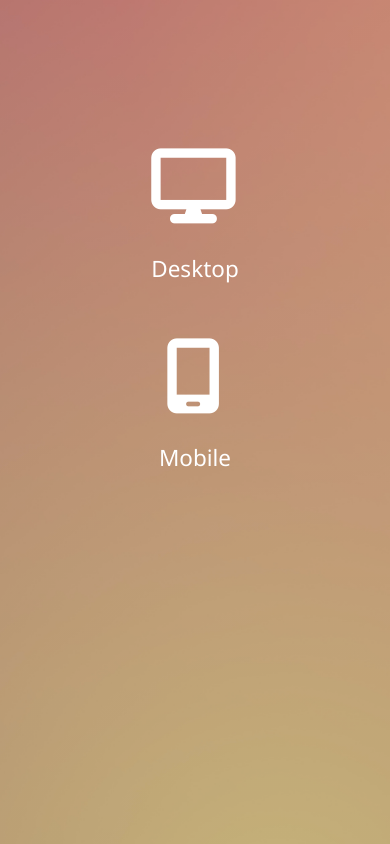
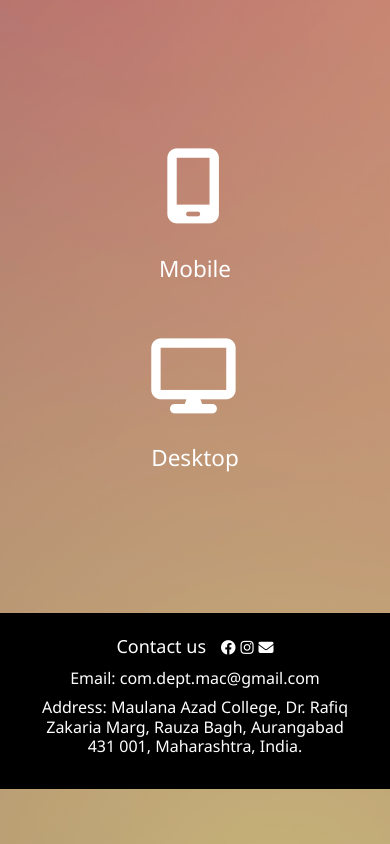
Before and after one commit to kamilshaikh-7/library-management-system, a PHP site: page / in a window 390 px wide. Shown: the part 170-1014 px from the top of the page. Run offline with PHP 8.4, Linux system fonts and the light colour scheme; some libraries are stand-ins or nearby versions.

Commit message:
seventh commit

```diff
--- a/index.php
+++ b/index.php
@@ -18,17 +18,29 @@
     <div class="background-image">
     </div>
         <!-- <div class="container1"> -->
+            <!--<h5 style="text-align:center; color:white; padding:2rem; margin-bottom:0; padding-bottom:0;">Use of Desktop is recommended for better interface experience</h5>-->
             <div class="icon-list">
+                <div class="icons">
+                    <a href="student_mobile/main.php"><i class="fa-solid fa-mobile-screen dev-icon2"></i></a>
+                    <h1>Mobile</h1>
+                </div>
                 <div class="icons">
                     <a href="main.php"><i class="fa-solid fa-display dev-icon1"></i></a>
                     <h1>Desktop</h1>
                 </div>
-                <div class="icons">
-                    <a href="student_mobile/main.php"><i class="fa-solid fa-mobile-screen dev-icon2"></i></a>
-                    <h1>Mobile</h1>
-                </div>
             </div>
         <!-- </div> -->
 
+    <footer class="footer">
+        <div class="containerF">
+            <h5 style="display:inline;padding-right:10px">Contact us</h5>
+            <a href="https://www.facebook.com"><i class="fa-brands fa-facebook footer-icons"></i></a>
+            <a href="https://www.instagram.com"><i class="fa-brands fa-instagram footer-icons"></i></a>
+            <a href="https://www.gmail.com"><i class="fa-solid fa-envelope footer-icons"></i></a>
+            <h6>Email: com.dept.mac@gmail.com</h6>
+            <h6>Address: Maulana Azad College, Dr. Rafiq Zakaria Marg, Rauza Bagh, Aurangabad <br> 431 001, Maharashtra, India.</h6>
+        </div>
+    </footer>
+
 </body>
 </html>
--- a/main.php
+++ b/main.php
@@ -139,8 +139,8 @@
             <div class="box"><br><br><br>
                 <h3>Welcome to the library</h3><br>
                 <div class="time">
-                    <h4>Opening time: <b>9AM</b></h4>
-                    <h4>Closing time: <b>4AM</b></h4>
+                    <h4>Opening time: <b>9am</b></h4>
+                    <h4>Closing time: <b>4pm</b></h4>
                 </div>
             </div>
         </section>
--- a/responsive_style.css
+++ b/responsive_style.css
@@ -100,7 +100,7 @@ body {
   display: flex;
   justify-content: space-between;
   align-items: center;
-  margin: 15rem 29rem;
+  margin: 14rem 29rem;
 }
 .icons {
   color: white;
@@ -118,6 +118,19 @@ body {
 }
 .dev-icon2 {
   margin-left: 0.4rem;
+}
+
+/********************* FOOTER*************************** */
+.footer{
+    text-align: center;
+    color: white;
+    background-color: black;
+    /* font-size: 1rem; */
+    padding: 1.5rem;
+    position: absolute;
+    /* bottom: 0; */
+    width: 100%;
+    /* flex: 0; */
 }
 
 /* **************   MEDIA QUERY    ************** */
@@ -171,9 +184,24 @@ body {
   .icon-list h1 {
     font-size: 1.7rem;
   }
+  /********************* FOOTER*************************** */
+  .footer{
+    text-align: center;
+    color: white;
+    background-color: black;
+    /* font-size: 1rem; */
+    padding: 1.5rem;
+    position: absolute;
+    /* bottom: 0; */
+    width: 100%;
+    /* flex: 0; */
+  }
 }
 
 @media (max-width: 600px) {
+  .background-image{
+    height:100%;
+  }
   .icon-list {
     margin: 30% auto;
     flex-direction: column;
@@ -184,4 +212,17 @@ body {
   .icon-list h1 {
     font-size: 1.5rem;
   }
+
+  /********************* FOOTER*************************** */
+  .footer{
+    text-align: center;
+    color: white;
+    background-color: black;
+    /* font-size: 1rem; */
+    padding: 1.5rem;
+    position: absolute;
+    /* bottom: 0; */
+    width: 100%;
+    /* flex: 0; */
+  }
 }
--- a/student/register.php
+++ b/student/register.php
@@ -1,6 +1,6 @@
 <?php
+    include "connection.php";
     session_start();
-    include "connection.php";
 ?>
 
 <!DOCTYPE html>
--- a/student_mobile/book_req.php
+++ b/student_mobile/book_req.php
@@ -62,7 +62,6 @@
 
     <div class="container1-book_req">
         <div class="box-book_req">
-
             <!-- Show Request Book table PHP Code -->
             <?php
 
@@ -137,6 +136,7 @@
             <?php
     }
     ?>
+        <h6 style="font-size:0.9rem">*books approved by admin are marked with Yes</h6>
 </div>
     </div>
 
--- a/student_mobile/login.php
+++ b/student_mobile/login.php
@@ -91,9 +91,12 @@
 
             if($count==0){
             ?>
-                <div class="alert alert-danger" style="position:absolute; top:135px; color: white; background-color: red; width: 500px; margin-left: 530px">
+                <div class="alert alert-danger" style="position:absolute; top:9.7rem; color: white; background-color: red; width: 85%; margin-left:1.8rem; text-align:center;">
                     <strong>This username or password does not exist. Please try again</strong>
                 </div>
+                <!--<script>
+                    alert("This username or password does not exist. Please try again");
+                </script>-->
             <?php
                 }
             else{
--- a/student_mobile/main.php
+++ b/student_mobile/main.php
@@ -74,8 +74,8 @@
         <div class="box-main">
             <h3>Welcome to the library</h3>
             <div class="time" style="margin-top:2rem">
-                <h4>Opening time: 9AM</h4>
-                <h4>Closing time: 4AM</h4>
+                <h4>Opening time: 9am</h4>
+                <h4>Closing time: 4pm</h4>
             </div>
         </div>
 
--- a/student_mobile/register.php
+++ b/student_mobile/register.php
@@ -52,7 +52,7 @@
         <div class="box-reg">
 
             <div class="log-box register-box">
-                <h3 style="text-align: center;">Register and Join us now!</h3>
+                <h3 style="text-align: center; padding-top:2rem; padding-bottom:1.6rem; line-height:2.5rem;">Register and <br> Join us now!</h3>
                 <form name="login" action="" method="post"><br>
                     <div class="login-form register-form">
                         <input class="form-control" type="text" name="stud_name" placeholder="Student Name" required><br>
```
Also changed, not shown: admin/student.php (+11 -11 lines), student_mobile/books.php (+16 -15 lines), student_mobile/style.css (+4 -4 lines).
